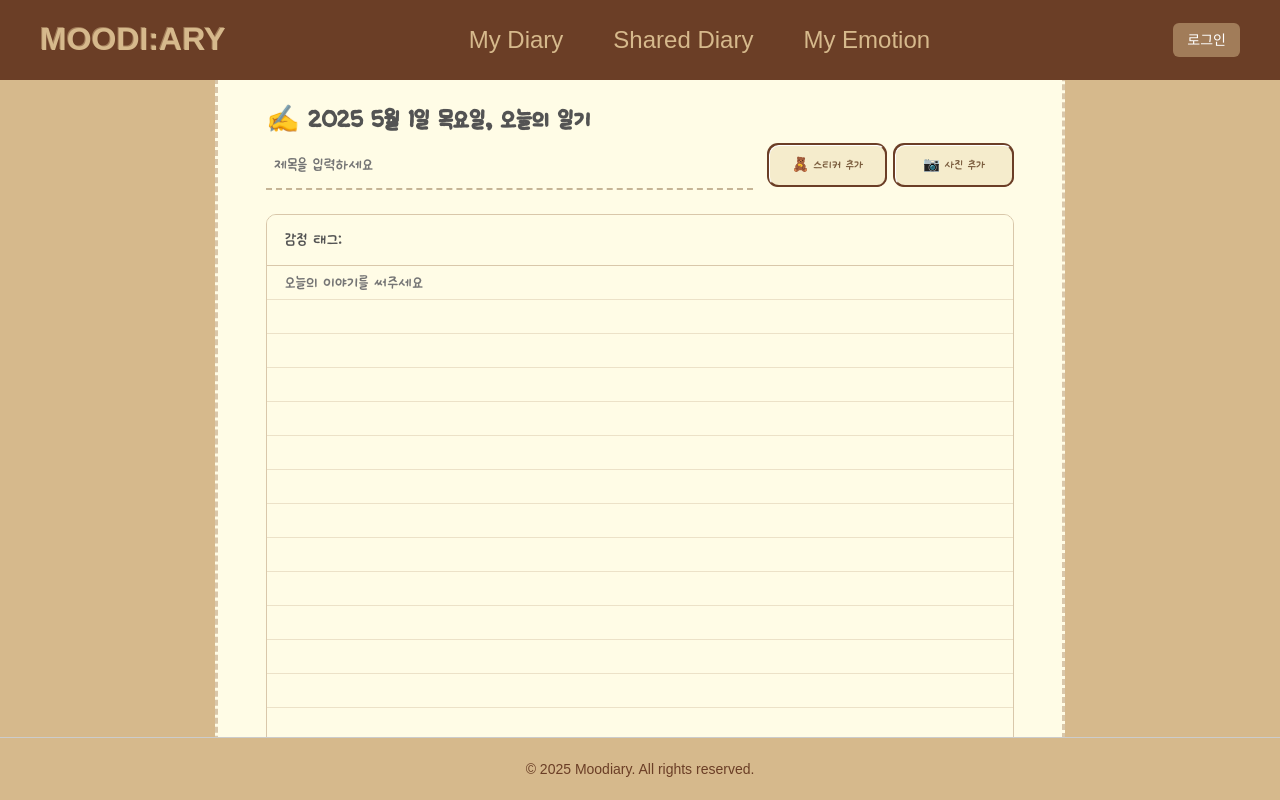
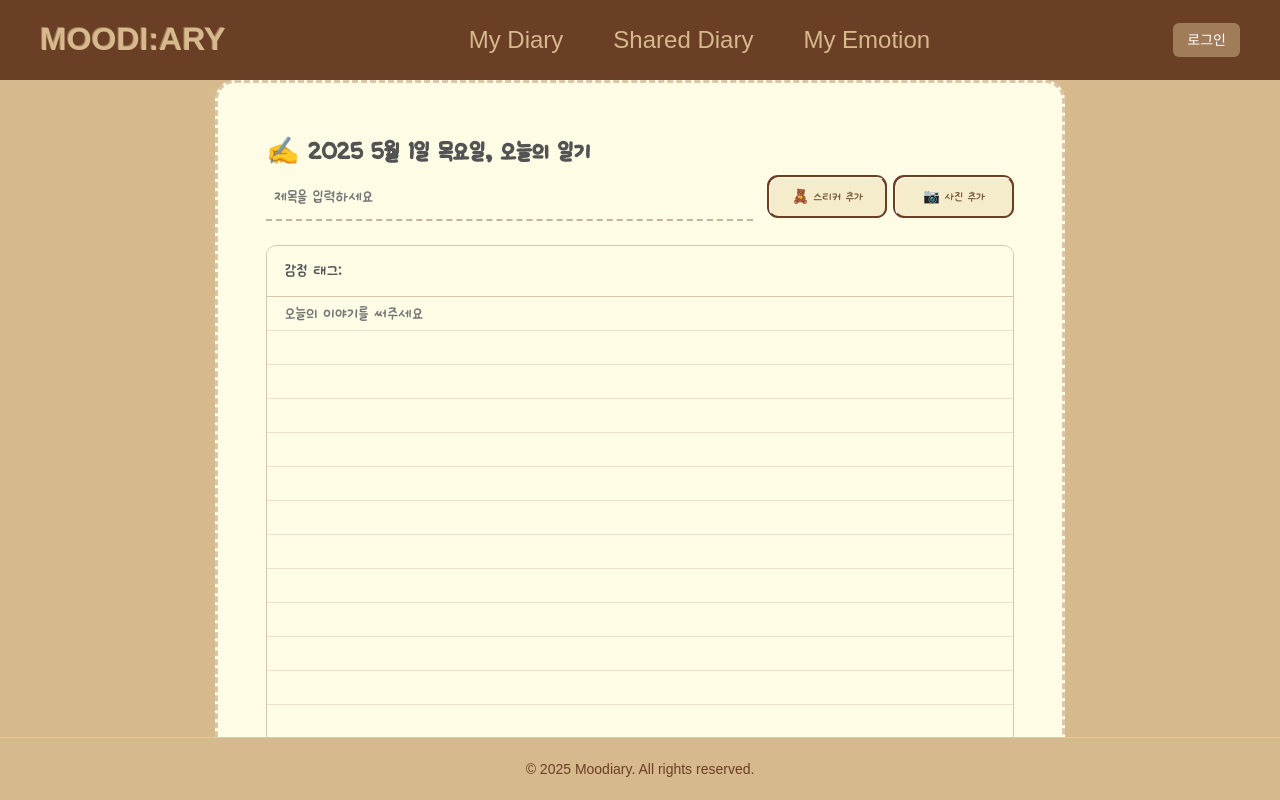
Before and after one commit to beyond-SW-Camp-14th-clover/be14-4th-clover-moodiary-FE, a Vue app: page /app/registmydiary in a window 1280 px wide. Built offline with nearby package versions, Linux system fonts and the light colour scheme; a web font is replaced by a local one.

Commit message:
스티커와 사진 위치 고정 문제 수정 중

```diff
--- a/src/modules/myDiary/views/RegistMyDiary.vue
+++ b/src/modules/myDiary/views/RegistMyDiary.vue
@@ -28,6 +28,7 @@
                   </span>
                 </div>
               </div>
+              <div class="content-container">
                 <textarea
                   v-model="content"
                   placeholder="오늘의 이야기를 써주세요"
@@ -43,7 +44,7 @@
                     v-for="(sticker, i) in stickers"
                     :key="i"
                     class="sticker-wrapper"
-                  :style="{ left: sticker.x + 'px', top: sticker.y + 'px', width: sticker.width + 'px', height: sticker.height + 'px', zIndex: i }"
+                    :style="getStickerStyle(sticker)"
                   >
                     <img
                       :src="sticker.url"
@@ -58,6 +59,7 @@
                       class="resize-handle"
                       @mousedown.stop="startResize(i, $event)"
                     ></div>
+                  </div>
                 </div>
               </div>
             </div>
@@ -102,7 +104,7 @@
   </template>
 
   <script setup>
-  import { ref, onMounted } from 'vue'
+  import { ref, onMounted, onUnmounted } from 'vue'
   import { useRoute, useRouter } from 'vue-router'
   import axios from 'axios'
   import ConfirmCheck from '../components/ConfirmCheck.vue'
@@ -253,26 +255,39 @@
   }
 
   const addSticker = (url) => {
-    stickers.value.push({ url, x: 100, y: 100, width: 80, height: 80, type: 'sticker' })
+    const wrapper = document.querySelector('.textarea-wrapper')
+    const scrollTop = wrapper.scrollTop
+    const cursorPosition = scrollTop + 100
+
+    stickers.value.push({
+      url,
+      x: 100,
+      y: cursorPosition,
+      width: 80,
+      height: 80,
+      type: 'sticker',
+      scrollTop: scrollTop
+    })
   }
 
   const handlePhotoUpload = (e) => {
     const file = e.target.files[0];
     if (!file) return;
 
-    // 프리뷰용으로만 blob URL 사용 (실제 저장 X)
     const previewUrl = URL.createObjectURL(file);
+    const wrapper = document.querySelector('.textarea-wrapper')
+    const scrollTop = wrapper.scrollTop
+    const cursorPosition = scrollTop + 100
 
     stickers.value.push({
       url: previewUrl,
       x: 100,
-      y: 100,
+      y: cursorPosition,
       width: 140,
       height: 140,
-      type: 'photo'
+      type: 'photo',
+      scrollTop: scrollTop
     });
-
-    // 실제 파일은 formData에 image로 전달됨 → 서버에서 S3 업로드 후 DB 저장
   };
 
   let dragging = ref(null)
@@ -280,6 +295,7 @@
 
   const startDrag = (index, event) => {
     event.preventDefault()
+    const wrapper = document.querySelector('.textarea-wrapper')
     dragging.value = {
       index,
       startX: event.clientX,
@@ -298,11 +314,14 @@
     const deltaY = event.clientY - startY
 
     const wrapper = document.querySelector('.textarea-wrapper')
-    const maxX = wrapper.offsetWidth - stickers.value[index].width
-    const maxY = wrapper.offsetHeight - stickers.value[index].height
+    const rect = wrapper.getBoundingClientRect()
+    const scrollTop = wrapper.scrollTop
+    const maxX = wrapper.clientWidth - stickers.value[index].width
+    const maxY = wrapper.scrollHeight - stickers.value[index].height
 
     stickers.value[index].x = Math.min(Math.max(0, origX + deltaX), maxX)
     stickers.value[index].y = Math.min(Math.max(0, origY + deltaY), maxY)
+    stickers.value[index].scrollTop = scrollTop
   }
 
   const stopDrag = () => {
@@ -366,6 +385,9 @@
         deleteSelected()
       }
     })
+  })
+
+  onUnmounted(() => {
   })
 
   const handleContentInput = (e) => {
@@ -472,6 +494,19 @@
   const removeHashtag = (index) => {
     hashtags.value.splice(index, 1)
   }
+
+  const getStickerStyle = (sticker) => {
+    const wrapper = document.querySelector('.textarea-wrapper')
+    const currentScrollTop = wrapper ? wrapper.scrollTop : 0
+    const relativeY = sticker.y - (sticker.scrollTop || 0) + currentScrollTop
+
+    return {
+      left: `${sticker.x}px`,
+      top: `${relativeY}px`,
+      width: `${sticker.width}px`,
+      height: `${sticker.height}px`
+    }
+  }
   </script>
 
   <style scoped>
@@ -558,11 +593,16 @@
     border: 1px solid #d9c7aa;
     border-radius: 10px;
     background-color: #fffce6;
-    overflow: auto;
+    overflow-y: auto;
+    overflow-x: hidden;
     box-shadow: inset 0 0 8px rgba(0,0,0,0.08);
+    height: 500px;
   }
 
   .emotion-tag-header {
+    position: sticky;
+    top: 0;
+    z-index: 10;
     display: flex;
     align-items: flex-start;
     padding: 8px 18px;
@@ -614,6 +654,11 @@
     background-color: #b3d6ff;
   }
 
+  .content-container {
+    position: relative;
+    min-height: 100%;
+  }
+
   .notebook-textarea {
     font-family: 'Ownglyph PDH', sans-serif;
     font-size: 18px;
@@ -630,10 +675,25 @@
     border: none;
     resize: vertical;
     outline: none;
+    position: relative;
+    z-index: 1;
   }
 
-  .sticker-layer { position: absolute; top: 0; left: 0; pointer-events: none; width: 100%; height: 100%; }
-  .sticker-wrapper { position: absolute; pointer-events: auto; }
+  .sticker-layer {
+    position: absolute;
+    top: 0;
+    left: 0;
+    pointer-events: none;
+    width: 100%;
+    height: 100%;
+    z-index: 2;
+  }
+
+  .sticker-wrapper {
+    position: absolute;
+    pointer-events: auto;
+  }
+
   .sticker { width: 100%; height: 100%; user-select: none; touch-action: none; cursor: move; }
   .resize-handle {
     width: 12px; height: 12px;
```
Also changed, not shown: src/modules/myDiary/views/WeeklyDiary.vue (+1 -1 lines). Lines whose indentation alone changed are shown as unchanged.
